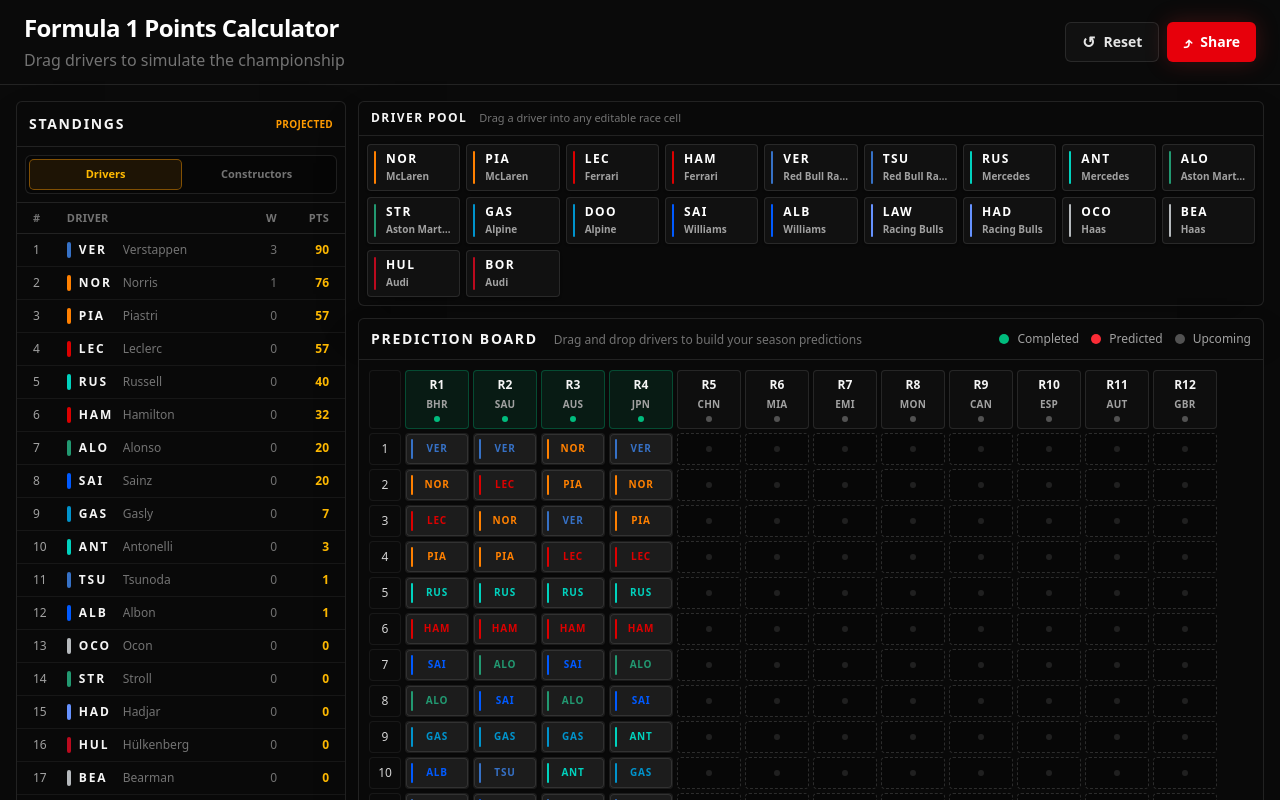
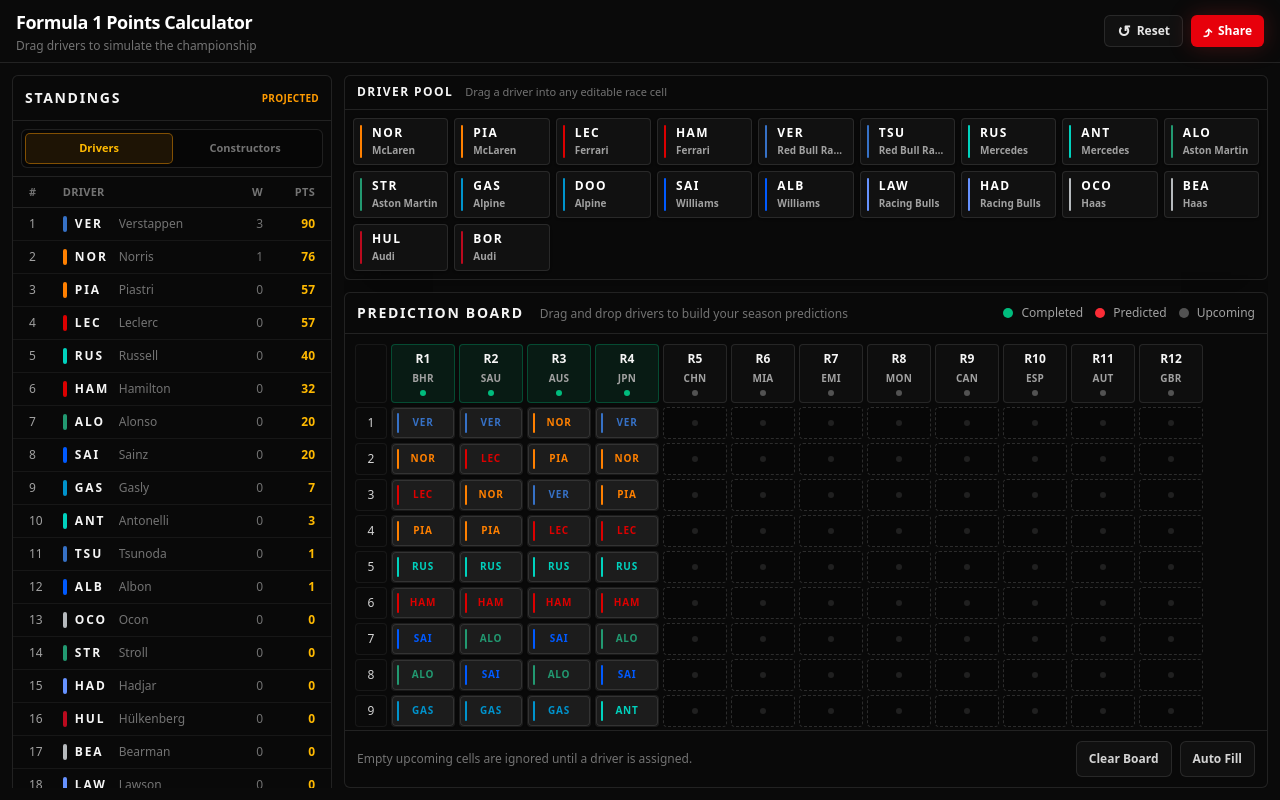
Before and after one commit to VarnishDas/f1-points-calculator, a React (Vite) app: page / in a window 1280 px wide. Shown: the top 800 px of the page. Built offline with nearby package versions, Linux system fonts and the light colour scheme.

Commit message:
ui updates

```diff
--- a/src/App.tsx
+++ b/src/App.tsx
@@ -25,7 +25,7 @@
   );
 
   return (
-    <main className="flex min-h-screen flex-col bg-neutral-950 text-neutral-100">
+    <main className="flex h-screen min-h-0 flex-col overflow-hidden bg-neutral-950 text-neutral-100">
       <AppHeader onReset={resetPredictions} />
       <DashboardLayout
         standings={
--- a/src/components/AppHeader.tsx
+++ b/src/components/AppHeader.tsx
@@ -4,12 +4,12 @@
 
 export default function AppHeader({ onReset }: AppHeaderProps) {
   return (
-    <header className="flex flex-col gap-3 border-b border-white/10 px-4 py-3 sm:flex-row sm:items-center sm:justify-between lg:px-6">
+    <header className="flex shrink-0 flex-col gap-2 border-b border-white/10 px-3 py-2 sm:flex-row sm:items-center sm:justify-between lg:px-4">
       <div className="min-w-0">
-        <h1 className="text-xl font-black tracking-tight text-white sm:text-2xl">
+        <h1 className="text-base font-black tracking-tight text-white sm:text-lg">
           Formula 1 Points Calculator
         </h1>
-        <p className="mt-1 truncate text-sm text-neutral-500 sm:text-base">
+        <p className="mt-0.5 truncate text-xs text-neutral-500">
           Drag drivers to simulate the championship
         </p>
       </div>
@@ -18,7 +18,7 @@
         <button
           type="button"
           onClick={onReset}
-          className="inline-flex h-10 items-center gap-2 rounded-md border border-white/10 bg-white/[0.03] px-4 text-sm font-semibold text-neutral-200 transition hover:border-white/20 hover:bg-white/[0.07]"
+          className="inline-flex h-8 items-center gap-1.5 rounded-md border border-white/10 bg-white/[0.03] px-3 text-xs font-semibold text-neutral-200 transition hover:border-white/20 hover:bg-white/[0.07]"
         >
           <span aria-hidden="true" className="text-base leading-none">
             ↺
@@ -27,7 +27,7 @@
         </button>
         <button
           type="button"
-          className="inline-flex h-10 items-center gap-2 rounded-md bg-red-600 px-4 text-sm font-bold text-white shadow-[0_0_22px_rgba(220,38,38,0.25)] transition hover:bg-red-500"
+          className="inline-flex h-8 items-center gap-1.5 rounded-md bg-red-600 px-3 text-xs font-bold text-white shadow-[0_0_22px_rgba(220,38,38,0.25)] transition hover:bg-red-500"
           aria-label="Share scenario placeholder"
         >
           <span aria-hidden="true" className="text-base leading-none">
--- a/src/components/DashboardLayout.tsx
+++ b/src/components/DashboardLayout.tsx
@@ -13,8 +13,8 @@
   const [isStandingsOpen, setIsStandingsOpen] = useState(false);
 
   return (
-    <div className="grid min-h-0 flex-1 gap-3 p-3 lg:grid-cols-[330px_minmax(0,1fr)] lg:p-4">
-      <div className="min-w-0">
+    <div className="grid min-h-0 flex-1 gap-3 overflow-hidden p-3 lg:grid-cols-[320px_minmax(0,1fr)]">
+      <div className="min-h-0 min-w-0 overflow-hidden">
         <button
           type="button"
           onClick={() => setIsStandingsOpen((open) => !open)}
@@ -31,7 +31,13 @@
             </span>
           </span>
         </button>
-        <div className={isStandingsOpen ? "block lg:block" : "hidden lg:block"}>
+        <div
+          className={
+            isStandingsOpen
+              ? "custom-scrollbar block max-h-[45svh] overflow-auto lg:block lg:max-h-none lg:overflow-visible"
+              : "hidden lg:block"
+          }
+        >
           {standings}
         </div>
       </div>
--- a/src/components/DriverPool.tsx
+++ b/src/components/DriverPool.tsx
@@ -11,7 +11,7 @@
   const teamById = new Map(teams.map((team) => [team.id, team]));
 
   return (
-    <section className="rounded-md border border-white/10 bg-neutral-950/75 shadow-2xl shadow-black/25">
+    <section className="shrink-0 rounded-md border border-white/10 bg-neutral-950/75 shadow-2xl shadow-black/25">
       <div className="flex flex-col gap-0.5 border-b border-white/10 px-3 py-2 sm:flex-row sm:items-baseline sm:gap-3">
         <h2 className="text-xs font-black uppercase tracking-[0.12em] text-neutral-100">
           Driver Pool
@@ -20,7 +20,7 @@
           Drag a driver into any editable race cell
         </p>
       </div>
-      <div className="grid grid-cols-[repeat(auto-fill,minmax(5.35rem,1fr))] gap-1.5 overflow-visible p-2 sm:grid-cols-[repeat(auto-fill,minmax(5.75rem,1fr))]">
+      <div className="custom-scrollbar grid max-h-36 grid-cols-[repeat(auto-fill,minmax(5rem,1fr))] gap-1.5 overflow-auto p-2 sm:grid-cols-[repeat(auto-fill,minmax(5.5rem,1fr))] xl:max-h-none xl:overflow-visible">
         {drivers.map((driver) => (
           <DriverTile
             key={driver.id}
--- a/src/components/PredictionBoard.tsx
+++ b/src/components/PredictionBoard.tsx
@@ -40,7 +40,7 @@
   const teamById = new Map(teams.map((team) => [team.id, team]));
 
   return (
-    <section className="min-h-0 rounded-md border border-white/10 bg-neutral-950/75 shadow-2xl shadow-black/25">
+    <section className="flex min-h-0 flex-1 flex-col rounded-md border border-white/10 bg-neutral-950/75 shadow-2xl shadow-black/25">
       <div className="flex flex-col gap-2 border-b border-white/10 px-3 py-2.5 xl:flex-row xl:items-center xl:justify-between">
         <div className="flex flex-col gap-1 sm:flex-row sm:items-baseline sm:gap-4">
           <h2 className="text-sm font-black uppercase tracking-[0.12em] text-neutral-100">
@@ -57,7 +57,7 @@
         </div>
       </div>
 
-      <div className="overflow-x-auto p-2.5">
+      <div className="custom-scrollbar min-h-0 flex-1 overflow-auto p-2.5">
         <div
           className="grid w-max gap-1"
           style={{
--- a/src/components/PredictionWorkspace.tsx
+++ b/src/components/PredictionWorkspace.tsx
@@ -87,7 +87,7 @@
   };
 
   return (
-    <div className="flex min-w-0 flex-col gap-3">
+    <div className="flex min-h-0 min-w-0 flex-col gap-3 overflow-hidden">
       <DndContext
         collisionDetection={closestCenter}
         onDragStart={handleDragStart}
--- a/src/index.css
+++ b/src/index.css
@@ -16,6 +16,34 @@
   -moz-osx-font-smoothing: grayscale;
 }
 
+html,
+body,
 #root {
-  min-height: 100svh;
+  height: 100%;
+  overflow: hidden;
 }
+
+.custom-scrollbar {
+  scrollbar-width: thin;
+  scrollbar-color: rgba(115, 115, 115, 0.55) rgba(23, 23, 23, 0.45);
+}
+
+.custom-scrollbar::-webkit-scrollbar {
+  width: 8px;
+  height: 8px;
+}
+
+.custom-scrollbar::-webkit-scrollbar-track {
+  background: rgba(23, 23, 23, 0.45);
+  border-radius: 999px;
+}
+
+.custom-scrollbar::-webkit-scrollbar-thumb {
+  background: rgba(115, 115, 115, 0.55);
+  border: 2px solid rgba(23, 23, 23, 0.45);
+  border-radius: 999px;
+}
+
+.custom-scrollbar::-webkit-scrollbar-thumb:hover {
+  background: rgba(163, 163, 163, 0.7);
+}
```
